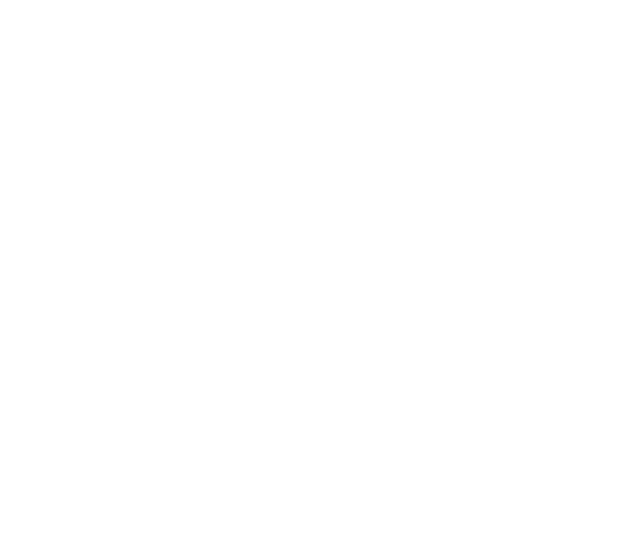
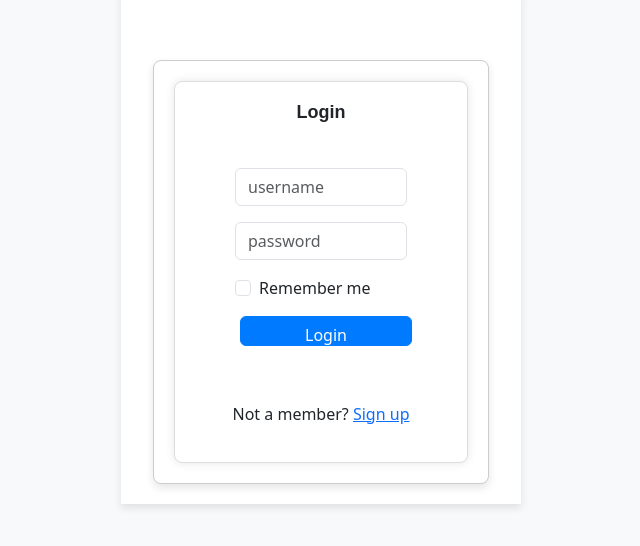
Before and after one commit to a-deep97/sprout, a React (Create React App) app in the folder sprout/sprout_ui/: page /auth in a window 1280 px wide. Before the commit this address had no page. Shown: the part 152-698 px from the top of the page, without its empty margins (319-959 px from the left). Built offline with nearby package versions, Linux system fonts and the light colour scheme; what quill-emoji would draw is missing.

Commit message:
Added login and sign up pages

```diff
--- a/sprout/sprout_ui/src/App.js
+++ b/sprout/sprout_ui/src/App.js
@@ -1,19 +1,18 @@
 
 
 import './App.css';
-
 import {BrowserRouter, Route, Routes} from 'react-router-dom';
 import HomePage from '../src/static/js/home';
 import Sprout from '../src/static/js/sprout';
 import CreateSprout from '../src/static/js/create_sproute';
+import AuthPage from './static/js/auth';
 
 function App() {
   return (
     <BrowserRouter>
       <Routes>
         <Route path='/' element = {<HomePage/>}  />
-        <Route path='/login'/>
-        <Route path='/signup'/>
+        <Route path='/auth' element={<AuthPage/>} />
         <Route path='/home'  />
         <Route path='/sprout/create' element = {<CreateSprout/>} />
         <Route path='/sprout' element = {<Sprout/>} />
--- /dev/null
+++ b/sprout/sprout_ui/src/static/css/auth.css
@@ -0,0 +1,22 @@
+/* auth.css */
+
+.auth-page {
+  height: 100vh;
+  display: flex;
+  flex-direction: column;
+  justify-content: center;
+  align-items:flex-start;
+  background-color: #f8f9fa;
+  display: flex;
+  justify-content: center;
+  align-items: center;
+}
+
+.auth-page-container {
+  max-width: 400px;
+  display: flex;
+  width: 100%;
+  padding: 20px;
+  box-shadow: 0 4px 8px rgba(0, 0, 0, 0.1);
+  background-color: #ffffff;
+}
--- /dev/null
+++ b/sprout/sprout_ui/src/static/css/login.css
@@ -0,0 +1,34 @@
+/* Login.css */
+
+.card {
+  border: 1px solid #ccc;
+  border-radius: 8px;
+  box-shadow: 0 4px 8px rgba(0, 0, 0, 0.1);
+}
+
+.card-body {
+  padding: 20px;
+}
+
+.btn-primary {
+  background-color: #007bff;
+  border-color: #007bff;
+  width: 100%;
+}
+
+.btn-primary:hover {
+  background-color: #0056b3;
+  border-color: #0056b3;
+}
+
+/* Remove width and box-shadow to allow the container to control these styles */
+.auth-page-container {
+  max-width: 400px;
+  width: 100%;
+  padding: 20px;
+  background-color: #ffffff;
+}
+
+.col-md-6 {
+  width: 100%;
+}
--- /dev/null
+++ b/sprout/sprout_ui/src/static/css/signup.css
@@ -0,0 +1,43 @@
+/* signup.css */
+
+.signup-container {
+  display: flex;
+  justify-content: center;
+  align-items: center;
+  height: 100vh;
+}
+
+.card {
+  border: 1px solid #ccc;
+  border-radius: 8px;
+  box-shadow: 0 4px 8px rgba(0, 0, 0, 0.1);
+}
+
+.card-body {
+  padding: 20px;
+}
+
+.btn-primary {
+  background-color: #007bff;
+  border-color: #007bff;
+  width: 100%;
+}
+
+.btn-primary:hover {
+  background-color: #0056b3;
+  border-color: #0056b3;
+}
+
+.text-center {
+  text-align: center;
+  margin-top: 20px;
+}
+
+.text-center a {
+  color: #007bff;
+  cursor: pointer;
+}
+
+.text-center a:hover {
+  text-decoration: underline;
+}
--- /dev/null
+++ b/sprout/sprout_ui/src/static/js/auth.js
@@ -0,0 +1,33 @@
+
+import 'bootstrap/dist/css/bootstrap.min.css';
+import '../css/auth.css';
+import React, { useState } from 'react';
+import LoginForm from './forms/login';
+import SignupForm from './forms/signup';
+
+const AuthPage = () => {
+  const [isSignUp, setIsSignUp] = useState(false);
+
+  const handleAuthenticate = (userData) => {
+    // Authentication logic (can be replaced with actual authentication call)
+    console.log('Authentication data:', userData);
+  };
+
+  const handleToggleForm = () => {
+    setIsSignUp(!isSignUp);
+  };
+
+  return (
+    <div className='auth-page'>
+        <div className="auth-page-container">
+          {isSignUp ? (
+            <SignupForm onToggleForm={handleToggleForm} />
+            ) : (
+            <LoginForm onToggleForm={handleToggleForm} />
+          )}
+        </div>
+    </div>
+  );
+};
+
+export default AuthPage;
--- /dev/null
+++ b/sprout/sprout_ui/src/static/js/forms/login.js
@@ -0,0 +1,51 @@
+// Login.js
+import React from 'react';
+import '../../css/login.css';
+import { useNavigate } from 'react-router-dom';
+
+const LoginForm = (props) => {
+  const navigate =useNavigate()
+  const handleSignupClick = () => {
+      props.onToggleForm()
+      navigate('/auth')
+  };
+  return (
+    <div className="container mt-5">
+      <div className="row justify-content-center">
+        <div className="col-md-6">
+          <div className="card">
+            <div className="card-body">
+              <h2 className="card-title text-center mb-4">Login</h2>
+              {/* Login Form */}
+              <form>
+                <div className="mb-3">
+                  <input type="text" className="form-control" id="username" name="username" placeholder='username' required />
+                </div>
+                <div className="mb-3">
+                  <input type="password" className="form-control" id="password" name="password" placeholder='password' required />
+                </div>
+                <div className="mb-3 form-check">
+                  <input type="checkbox" className="form-check-input" id="rememberMe" />
+                  <label className="form-check-label" htmlFor="rememberMe">
+                    Remember me
+                  </label>
+                </div>
+                <button type="submit" className="btn btn-primary btn-block mb-3">
+                  Login
+                </button>
+              </form>
+              {/* Signup Link */}
+              <div className="text-center">
+                <p>
+                  Not a member? <a href="#!" onClick={handleSignupClick}>Sign up</a>
+                </p>
+              </div>
+            </div>
+          </div>
+        </div>
+      </div>
+    </div>
+  );
+};
+
+export default LoginForm;
--- /dev/null
+++ b/sprout/sprout_ui/src/static/js/forms/signup.js
@@ -0,0 +1,65 @@
+import React, { useState } from 'react';
+import { useNavigate } from 'react-router-dom';
+
+const SignupForm = (props) => {
+  const [firstName, setFirstName] = useState('');
+  const [lastName, setLastName] = useState('');
+  const [email, setEmail] = useState('');
+  const [password, setPassword] = useState('');
+  const [username, setUsername] = useState('');
+  const navigate = useNavigate();
+
+  const handleSignup = () => {
+    // Perform signup logic, e.g., call authentication function
+    props.onAuthenticate({ firstName, lastName, email, password, username });
+  };
+
+  const handleLoginClick= ()=>{
+    props.onToggleForm()
+    navigate('/auth')
+  }
+  return (
+    <div className='signup-container'>
+      <div className="container mt-5 signup-container">
+        <div className="row justify-content-center">
+          <div className="col-md-6">
+            <div className="card">
+              <div className="card-body">
+                <h2 className="card-title text-center mb-4">Sign Up</h2>
+                {/* Signup Form */}
+                <form>
+                  <div className="mb-3">
+                    <input type="text" className="form-control" id="firstName" name="firstName" placeholder='First Name' required />
+                  </div>
+                  <div className="mb-3">
+                    <input type="text" className="form-control" id="lastName" name="lastName" placeholder='Last Name' required />
+                  </div>
+                  <div className="mb-3">
+                    <input type="email" className="form-control" id="email" name="email" placeholder='Email' required />
+                  </div>
+                  <div className="mb-3">
+                    <input type="password" className="form-control" id="password" name="password" placeholder='Password' required />
+                  </div>
+                  <div className="mb-3">
+                    <input type="password" className="form-control" id="confirmPassword" name="confirmPassword" placeholder='Confirm Password' required />
+                  </div>
+                  <button type="submit" className="btn btn-primary btn-block mb-3">
+                    Sign Up
+                  </button>
+                </form>
+                {/* Login Link */}
+                <div className="text-center">
+                  <p>
+                    Already have an account? <a href="#!" onClick={handleLoginClick}>Login</a>
+                  </p>
+                </div>
+              </div>
+            </div>
+          </div>
+        </div>
+      </div>
+    </div>
+  );
+};
+
+export default SignupForm;
```
Also changed, not shown: sprout/sprout_ui/src/static/js/dashboard.js (added, +24 -0 lines), sprout/sprout_ui/src/static/js/explore.js (added, +24 -0 lines), sprout/sprout_ui/src/static/js/login.js (deleted), sprout/sprout_ui/src/static/js/signup.js (deleted).
